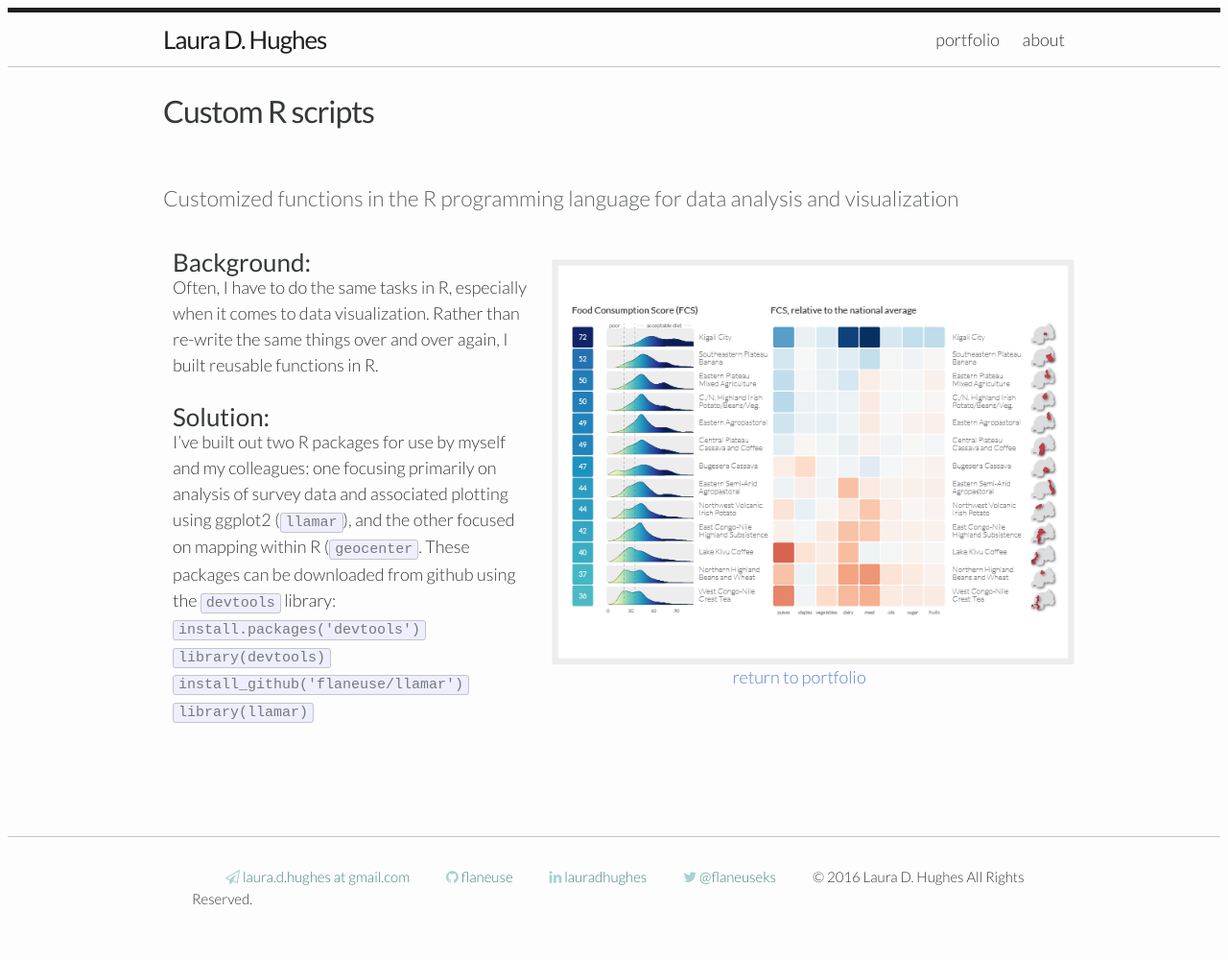
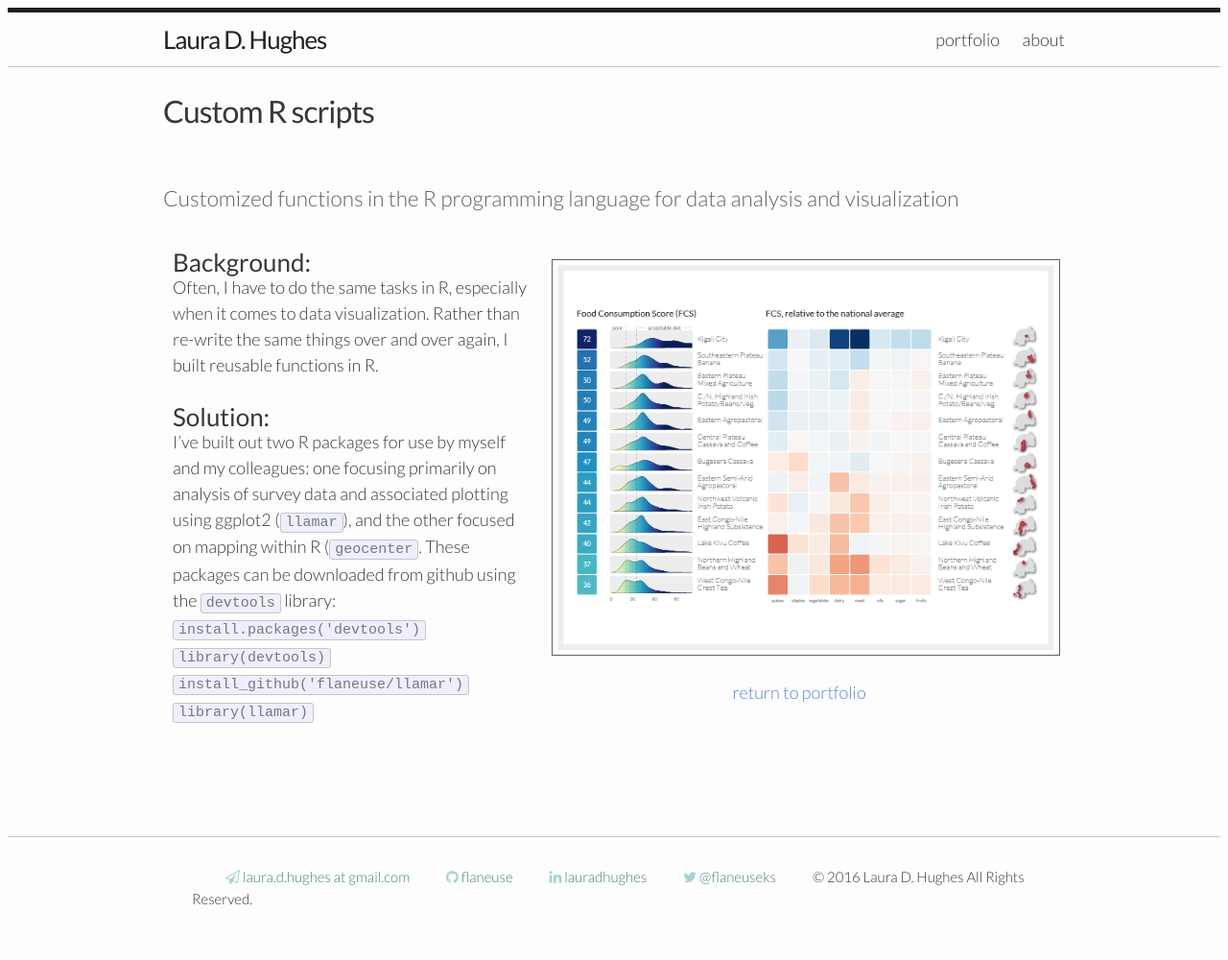
Before and after one commit to flaneuse/flaneuse.github.io, a Jekyll site: the page built from _resources/customR.md, in a window 1280 px wide. Shown: the whole page at 96% size. Built offline with Jekyll 4.4.1, drawn with Linux system fonts in a browser that asks for light colours.

Commit message:
+ border, padding images

```diff
--- a/_sass/_layout.scss
+++ b/_sass/_layout.scss
@@ -329,9 +329,17 @@
   .post-img {
     padding-left: 2%;
     padding-top: 10px;
+    padding-bottom: 25px;
     float: right;
     width: 58%;
     overflow:hidden;
+
+    img {
+      border: 1px solid $grey-color;
+      padding: 5px;
+      position: relative;
+      width: 95%;
+    }
   }
 
 
```
Also changed, not shown: img/stata_icon.png (added), 1 other file.
